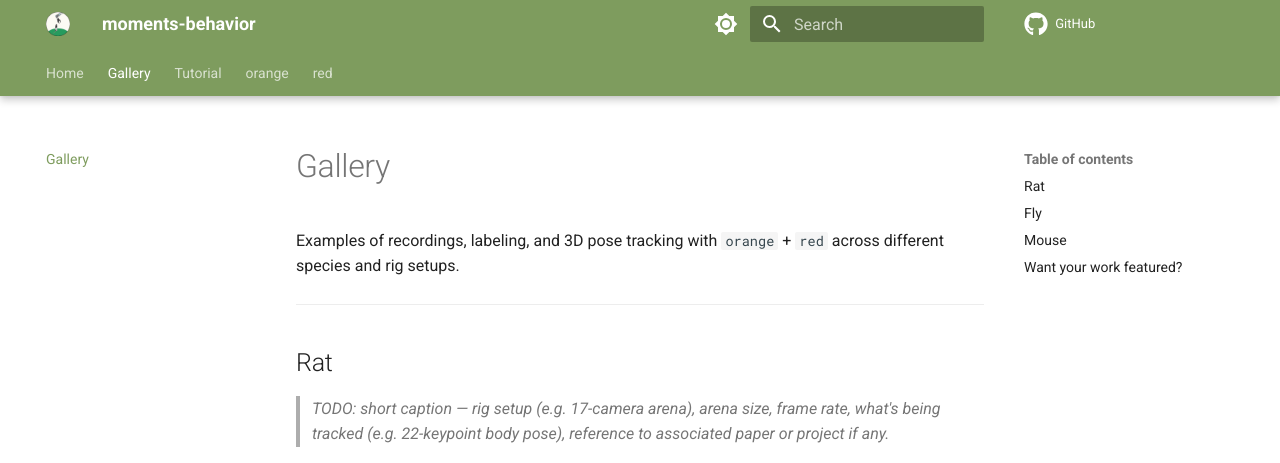
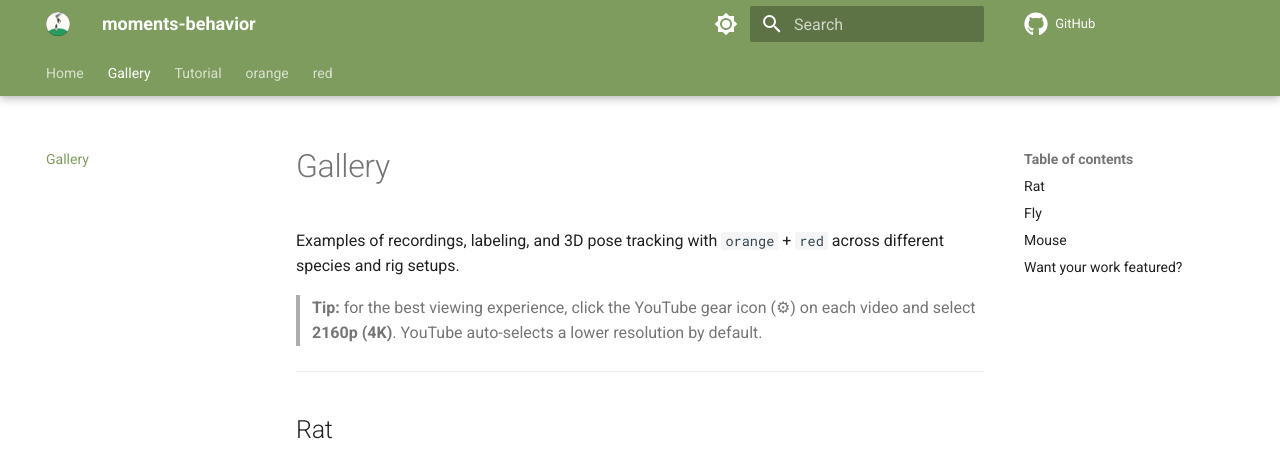
Before and after one commit to moments-behavior/docs, an MkDocs documentation site: the page built from docs/gallery.md, in a window 1280 px wide and 1400 px high. Shown: the top 463 px of the window. Built offline with MkDocs 1.6.1 and Material for MkDocs 9.7.7, drawn with Linux system fonts in a browser that asks for light colours; some of the changed text lies outside the part shown; grey boxes are pictures that could not be loaded.

Commit message:
finish the gallery

```diff
--- a/docs/gallery.md
+++ b/docs/gallery.md
@@ -1,15 +1,18 @@
 # Gallery
 
 Examples of recordings, labeling, and 3D pose tracking with `orange` + `red` across different species and rig setups.
+
+> **Tip:** for the best viewing experience, click the YouTube gear icon (⚙) on each video and select **2160p (4K)**. YouTube auto-selects a lower resolution by default.
 
 ---
 
 ## Rat
 
-> *TODO: short caption — rig setup (e.g. 17-camera arena), arena size, frame rate, what's being tracked (e.g. 22-keypoint body pose), reference to associated paper or project if any.*
+
+Rat rig with 17 cameras recorded at 180fps, played back at 3x slower.
 
 <div style="position: relative; padding-bottom: 56.25%; height: 0;">
-  <iframe src="https://www.youtube.com/embed/REPLACE_WITH_VIDEO_ID"
+  <iframe src="https://www.youtube.com/embed/yOMQTXvMnAU"
     style="position: absolute; top: 0; left: 0; width: 100%; height: 100%;"
     frameborder="0" allowfullscreen></iframe>
 </div>
@@ -23,10 +26,10 @@ Examples of recordings, labeling, and 3D pose tracking with `orange` + `red` acr
 
 ## Fly
 
-> *TODO: short caption — rig setup, frame rate, what's being tracked.*
+Fly rig with 7 cameras recorded at 800fps, played back at 13x slower.
 
 <div style="position: relative; padding-bottom: 56.25%; height: 0;">
-  <iframe src="https://www.youtube.com/embed/REPLACE_WITH_VIDEO_ID"
+  <iframe src="https://www.youtube.com/embed/W4z_k2X5nKk"
     style="position: absolute; top: 0; left: 0; width: 100%; height: 100%;"
     frameborder="0" allowfullscreen></iframe>
 </div>
@@ -35,10 +38,10 @@ Examples of recordings, labeling, and 3D pose tracking with `orange` + `red` acr
 
 ## Mouse
 
-> *TODO: short caption — rig setup, frame rate, what's being tracked.*
+Mouse rig with 16 cameras recorded at 180fps, played back at 3× slower.
 
 <div style="position: relative; padding-bottom: 56.25%; height: 0;">
-  <iframe src="https://www.youtube.com/embed/REPLACE_WITH_VIDEO_ID"
+  <iframe src="https://www.youtube.com/embed/NI8g3t6DGgY"
     style="position: absolute; top: 0; left: 0; width: 100%; height: 100%;"
     frameborder="0" allowfullscreen></iframe>
 </div>
```
Also changed, not shown: docs/red/data-export.md (+2 -2 lines), docs/walkthrough.md (+1 -1 lines).
